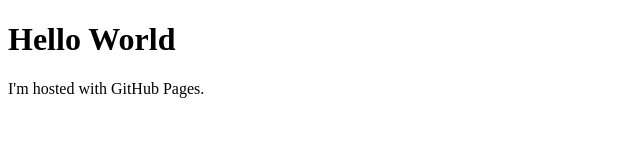
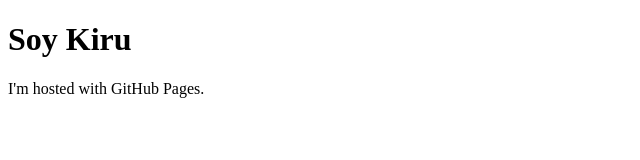
Before and after one commit to Kiru224/Kiru224.github.io, a plain HTML site: page index.html in a window 1280 px wide. Shown: the whole page, without its empty margins (0-640 px from the left). Drawn offline with Linux system fonts and the light colour scheme.

Commit message:
Update index.html

```diff
--- a/index.html
+++ b/index.html
@@ -1,7 +1,7 @@
 <!DOCTYPE html>
 <html>
 <body>
-<h1>Hello World</h1>
+<h1>Soy Kiru</h1>
 <p>I'm hosted with GitHub Pages.</p>
 </body>
 </html>
```
